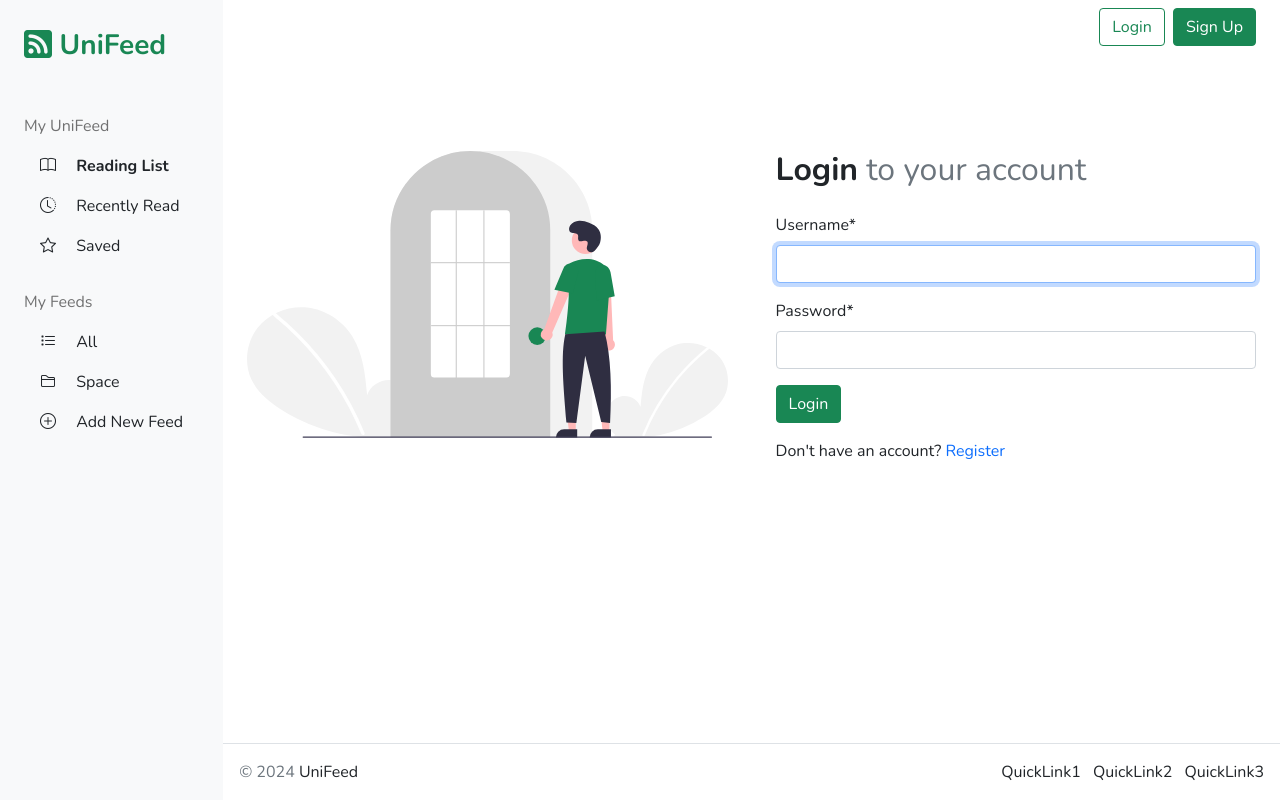
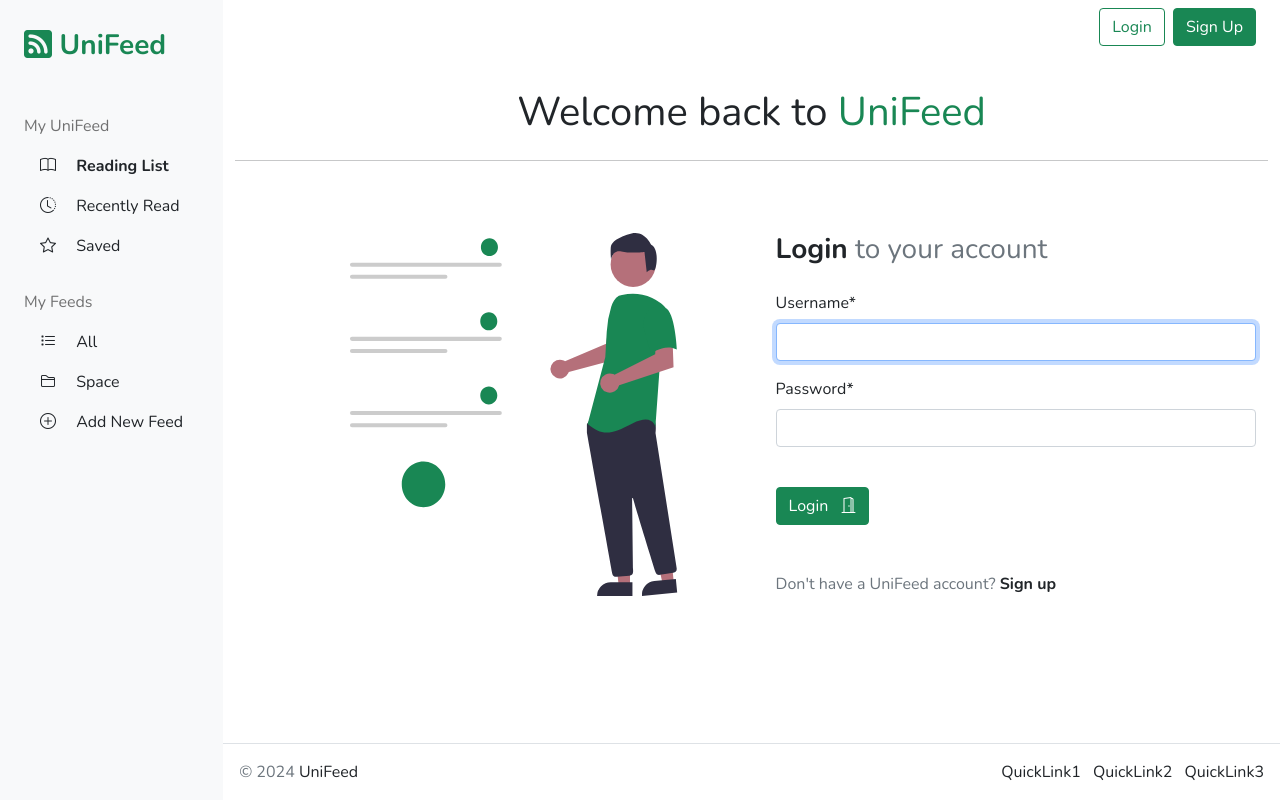
Before and after one commit to JordanTallon/unifeed_archived, a Django app: page /account/login/ in a window 1280 px wide. Run offline with Django 5.2, Linux system fonts and the light colour scheme; some libraries are stand-ins or nearby versions.

Commit message:
Improve login page (icons, new art, improved layout, welcome text, misc.)

```diff
--- a/project_files/templates/accounts/login.html
+++ b/project_files/templates/accounts/login.html
@@ -2,31 +2,42 @@
 {% load crispy_forms_tags %}
 {% load static %}
 {% block content %}
-  <div class="container d-flex h-75">
-    <div class="my-auto row">
-      <div class="col-12 col-lg-6 p-4">
+  <div class="container d-flex flex-column h-75">
+    <div class="my-auto pt-4">
+      <div class="row text-center">
+        <h1>
+          Welcome back to <span class="text-success">UniFeed</span>
+        </h1>
+      </div>
+      <hr class="mb-4 w-100 mx-auto" />
+      <div class="row pt-4 mt-4">
+        <div class="col-6 d-none d-lg-block p-4 d-flex flex-column justify-content-end">
           <img src="{% static 'images/login.svg' %}"
-             class="img-fluid d-none d-md-block"
+               class="img-fluid"
                alt="Man entering a door"
                width="auto"
                height="auto">
         </div>
-      <div class="col-12 col-lg-6 p-4">
-        <h1 class="text-muted h2 mb-4">
+        <div class="col-12 col-lg-6 p-4 d-flex flex-column">
+          <h2 class="text-muted h3 mb-4">
             <span class="text-dark fw-bold">Login</span> to your account
-        </h1>
+          </h2>
           <form action="" method="post">
             {% csrf_token %}
             {{ form | crispy }}
-          <input type="submit" value="Login" class="btn btn-success">
+            <button type="submit" class="btn btn-success mt-4">
+              Login <i class="bi bi-door-open ms-2"></i>
+            </button>
           </form>
-        <p>
-          <a href="{% url 'register' %}" class="text-decoration-none mt-3 d-block">
-            <span class="text-dark mt-4">Don't have an account?</span>
-            Register
+          <p class="mt-auto mb-0">
+            <a href="{% url 'register' %}"
+               class="text-decoration-none mt-3 d-block text-muted">
+              Don't have a UniFeed account?
+              <span class="fw-bold text-dark">Sign up</span>
             </a>
           </p>
         </div>
       </div>
     </div>
+  </div>
 {% endblock content %}
```
Also changed, not shown: project_files/unifeed/static/images/login.svg. Lines whose indentation alone changed are shown as unchanged.
